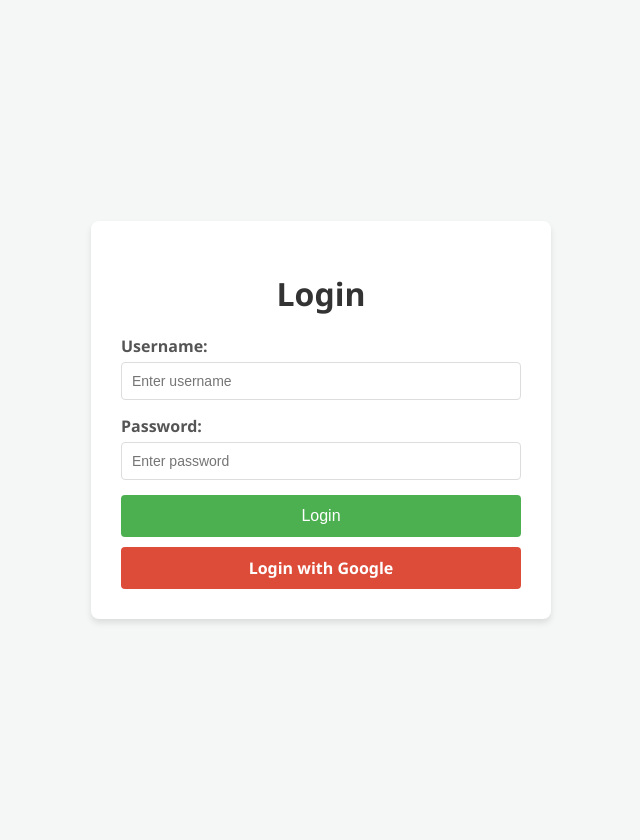
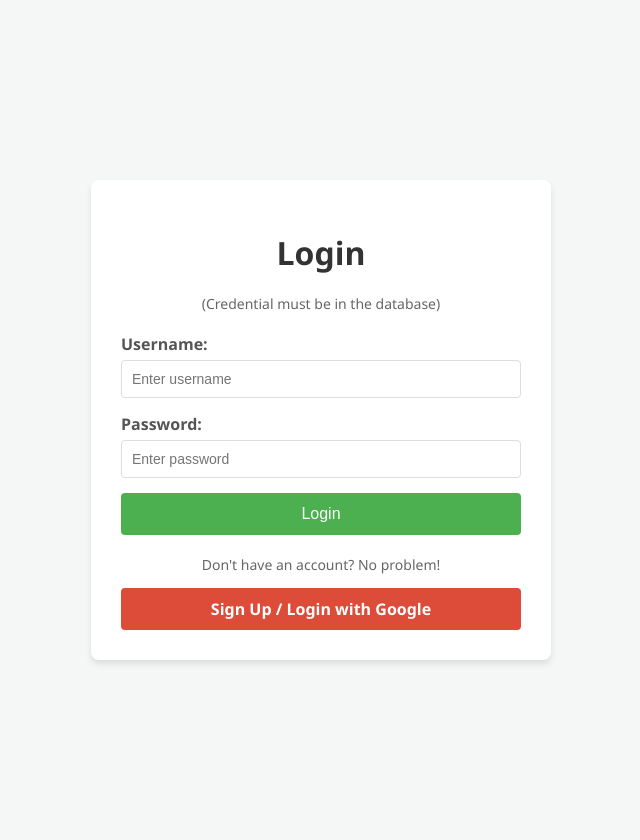
Before and after one commit to anugrahk21/CareerQuest-Django, a Django app: page /login/ in a window 1280 px wide. Shown: the whole page, without its empty margins (319-959 px from the left). Run offline with Django 5.2, Linux system fonts and the light colour scheme.

Commit message:
docs: clarify login options for manual vs google auth in login page

```diff
--- a/djangoproject/templates/login.html
+++ b/djangoproject/templates/login.html
@@ -12,6 +12,8 @@
 <body>
     <div class="container">
         <h1>Login</h1>
+        <p style="text-align: center; color: #666; font-size: 14px; margin-bottom: 20px;">(Credential must be in the
+            database)</p>
         <form action="" method="post">
             {% csrf_token %}
             <label for="username">Username:</label>
@@ -23,7 +25,9 @@
             <input type="submit" value="Login">
         </form>
 
-        <a href="{% url 'social:begin' 'google-oauth2' %}" class="google-btn">Login with Google</a>
+        <p style="text-align: center; color: #666; font-size: 14px; margin-top: 20px;">Don't have an account? No
+            problem!</p>
+        <a href="{% url 'social:begin' 'google-oauth2' %}" class="google-btn">Sign Up / Login with Google</a>
     </div>
 </body>
 
```
